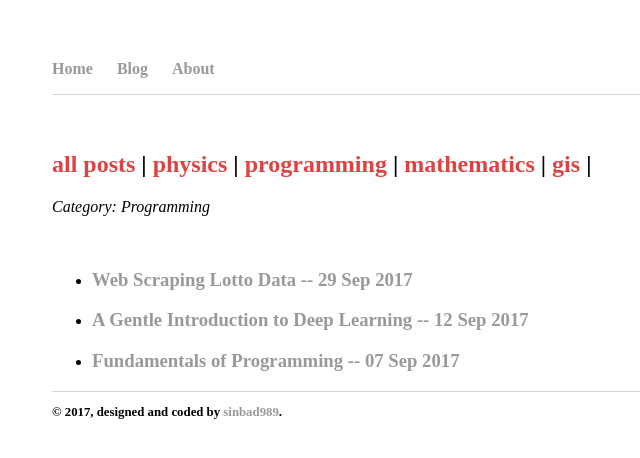
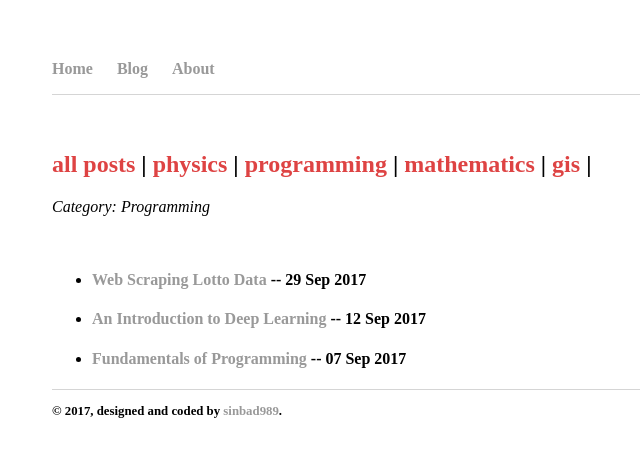
Before and after one commit to sinbad989/sinbad989.github.io, a Jekyll site: the page built from programming/index.html, in a window 1280 px wide. Shown: the top 458 px of the page, without its empty margins (140-780 px from the left). Built offline with Jekyll 4.4.1, drawn with Linux system fonts in a browser that asks for light colours; some web fonts are replaced.

Commit message:
edited css

```diff
--- a/_layouts/default.html
+++ b/_layouts/default.html
@@ -3,6 +3,7 @@
 		<head>
 			<title>{{ page.title }}</title>
 			<!-- link to main stylesheet -->
+			<meta name=“viewport” content=“width=device-width”/>
 			<link rel="stylesheet" type="text/css" href="/css/main.css">
 			<link href="https://fonts.googleapis.com/css?family=Droid+Serif" rel="stylesheet">
 			<!--<link rel="shortcut icon" href="/assets/favicon.ico" type="image/x-icon" />-->
--- a/_posts/2017-09-12-deep-learning-coursera.md
+++ b/_posts/2017-09-12-deep-learning-coursera.md
@@ -1,6 +1,6 @@
 ---
 layout: post
-title: "A Gentle Introduction to Deep Learning"
+title: "An Introduction to Deep Learning"
 date: 2017-09-12
 category: programming
 tag: deep learning
--- a/css/main.css
+++ b/css/main.css
@@ -148,3 +148,9 @@ div.author img{
 hr{
     border-color: #b1afe4;
 }
+
+img {
+    max-width: 100%;
+    height: auto;
+    width: auto\9; /* ie8 */
+}
--- a/physics/index.html
+++ b/physics/index.html
@@ -11,13 +11,14 @@ title: Physics
 	<a href="/gis">gis</a> |
 </h2>
 </div>
+
 <p><i>Category: Physics </i></p>
 <br>
 
 <ul>
   {% for post in site.categories.physics %}
     {% if post.url %}
-        <li><h3><a href="{{ post.url }}">{{ post.title }} -- {{post.date| date_to_string}}</a></h3></li>
+        <li><h4><a href="{{ post.url }}">{{ post.title }}</a> -- {{post.date| date_to_string}} </h4></li>
     {% endif %}
   {% endfor %}
 </ul>
--- a/programming/index.html
+++ b/programming/index.html
@@ -13,13 +13,12 @@ title: Programming
 </div>
 
 <p><i>Category: Programming</i></p>
+<br>
 
-
-<br>
 <ul>
   {% for post in site.categories.programming %}
     {% if post.url %}
-        <li><h3><a href="{{ post.url }}">{{ post.title }} -- {{post.date| date_to_string}}</a></h3></li>
+        <li><h4><a href="{{ post.url }}">{{ post.title }}</a> -- {{post.date| date_to_string}} </h4></li>
     {% endif %}
   {% endfor %}
 </ul>
```
